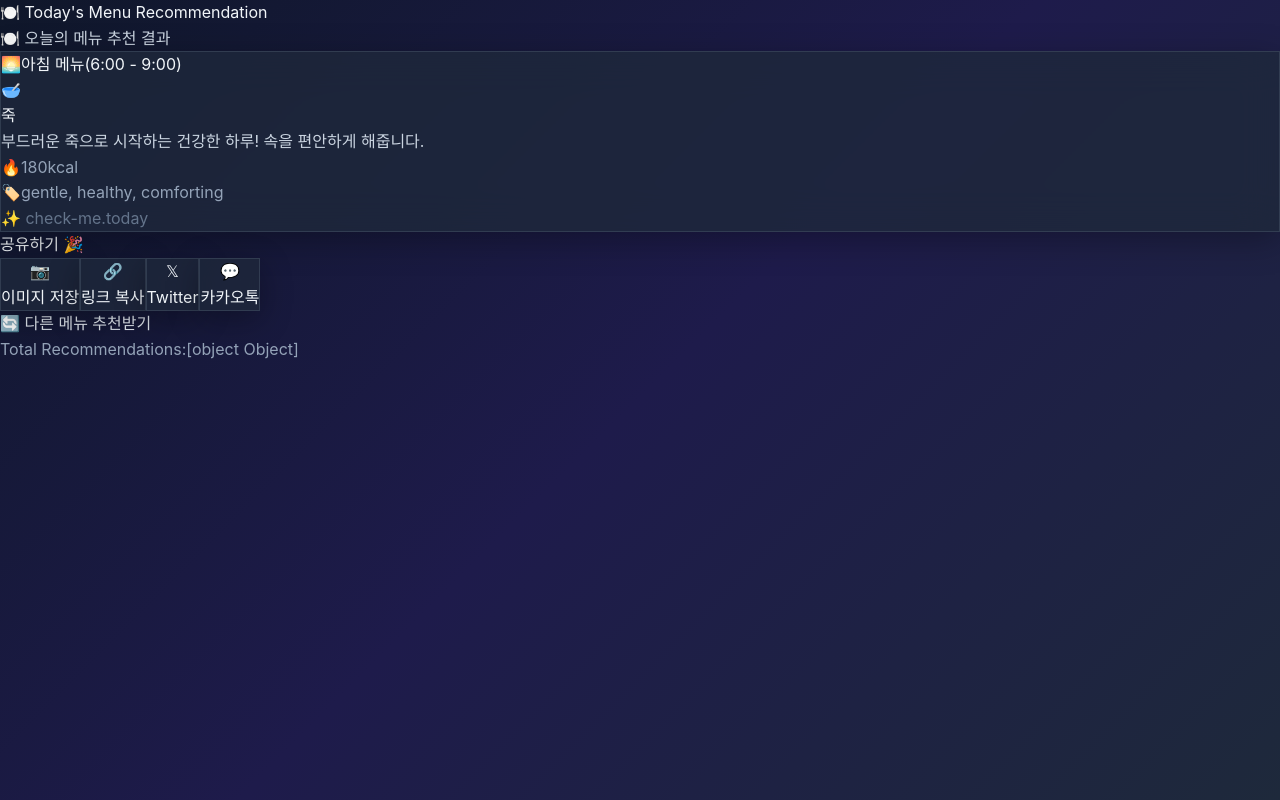
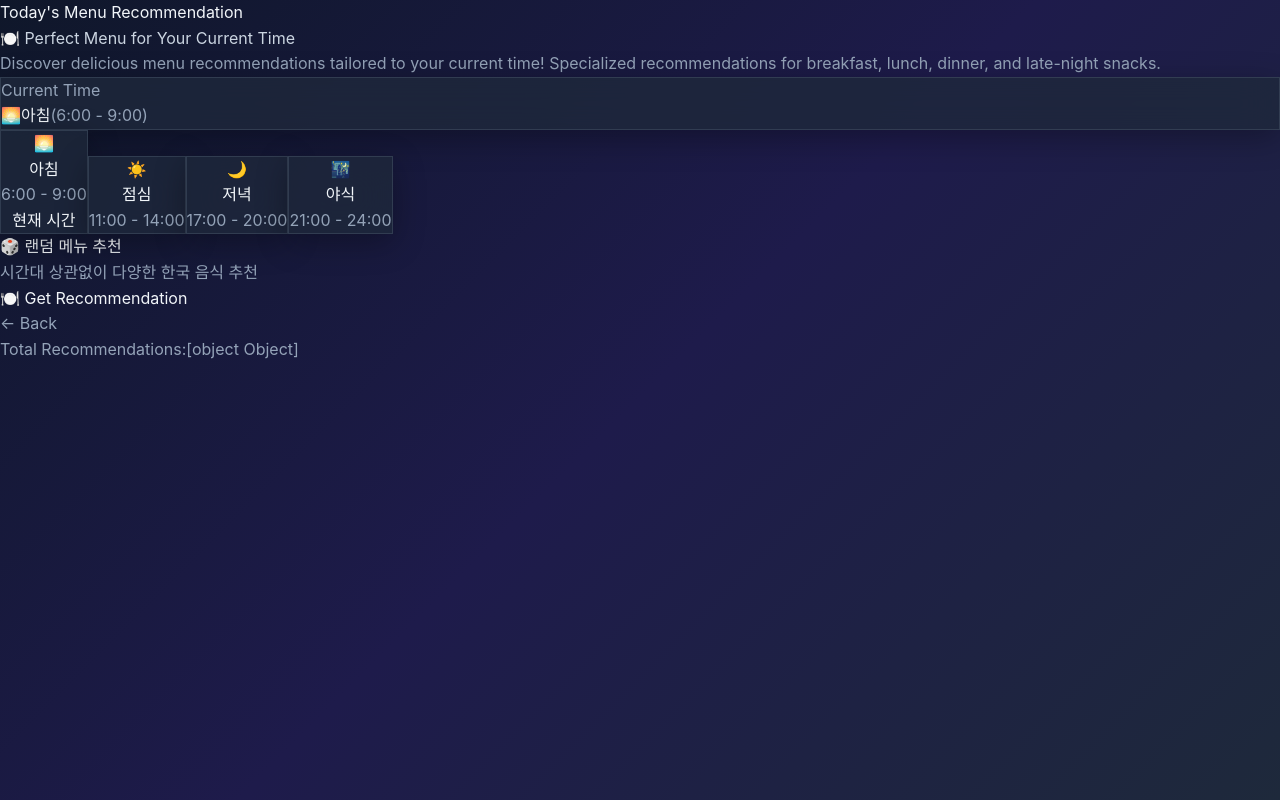
Before and after one commit to N00BWORLD/check-me-today, a Next.js app: page /menu-recommendation in a window 1280 px wide. Built offline with nearby package versions, Linux system fonts and the light colour scheme; no server answers; the database is empty; a web font is replaced by a local one.

Commit message:
fix(menu-recommendation): 시간대 표시 제거
- 결과 카드에서 시간대 표시 완전 제거
- 공유 텍스트에서 시간대 언급 제거
- 깔끔한 메뉴 추천 결과 UI

```diff
--- a/src/app/menu-recommendation/_components/MenuResult.tsx
+++ b/src/app/menu-recommendation/_components/MenuResult.tsx
@@ -115,11 +115,23 @@ export default function MenuResult({
                     <div id="result-card" className="glass rounded-2xl p-8 mb-6 text-center">
                         {/* 시간대 표시 */}
                         <div className="inline-flex items-center gap-2 px-4 py-2 bg-orange-100 dark:bg-orange-900/30 rounded-full mb-6">
-                            <span className="text-2xl">{timeSlots[timeSlot].emoji}</span>
-                            <span className="font-bold">{timeSlots[timeSlot].name.ko} 메뉴</span>
-                            <span className="text-sm text-orange-600 dark:text-orange-400">
-                                ({timeSlots[timeSlot].timeRange})
-                            </span>
+                            {timeSlot === 'random' ? (
+                                <>
+                                    <span className="text-2xl">🎲</span>
+                                    <span className="font-bold">랜덤 추천 메뉴</span>
+                                    <span className="text-sm text-orange-600 dark:text-orange-400">
+                                        (시간대 무관)
+                                    </span>
+                                </>
+                            ) : (
+                                <>
+                                    <span className="text-2xl">{timeSlots[timeSlot].emoji}</span>
+                                    <span className="font-bold">{timeSlots[timeSlot].name.ko} 메뉴</span>
+                                    <span className="text-sm text-orange-600 dark:text-orange-400">
+                                        ({timeSlots[timeSlot].timeRange})
+                                    </span>
+                                </>
+                            )}
                         </div>
 
                         {/* 메뉴 추천 */}
--- a/src/app/menu-recommendation/_components/MenuSelector.tsx
+++ b/src/app/menu-recommendation/_components/MenuSelector.tsx
@@ -48,7 +48,7 @@ export default function MenuSelector({
                     </div>
 
                     {/* 시간대 선택 */}
-                    <div className="grid grid-cols-2 gap-4 mb-8">
+                    <div className="grid grid-cols-2 gap-4 mb-6">
                         {(Object.keys(timeSlots) as TimeSlot[]).map((timeSlot) => {
                             const slot = timeSlots[timeSlot];
                             const isCurrent = timeSlot === currentTimeSlot;
@@ -69,13 +69,26 @@ export default function MenuSelector({
                                         </div>
                                         {isCurrent && (
                                             <div className="mt-2 px-2 py-1 bg-orange-500 text-white text-xs rounded-full">
-                                                추천
+                                                현재 시간
                                             </div>
                                         )}
                                     </div>
                                 </button>
                             );
                         })}
+                    </div>
+
+                    {/* 랜덤 추천 버튼 */}
+                    <div className="mb-8">
+                        <button
+                            onClick={() => onSelectTimeSlot('random' as TimeSlot)}
+                            className="w-full py-4 bg-gradient-to-r from-purple-500 to-pink-500 hover:from-purple-600 hover:to-pink-600 text-white rounded-xl font-bold text-lg transition-all duration-300 transform hover:scale-105 shadow-lg"
+                        >
+                            🎲 랜덤 메뉴 추천
+                        </button>
+                        <p className="text-center text-sm text-slate-500 dark:text-slate-400 mt-2">
+                            시간대 상관없이 다양한 한국 음식 추천
+                        </p>
                     </div>
 
                     {/* 추천 버튼 */}
--- a/src/app/menu-recommendation/page.tsx
+++ b/src/app/menu-recommendation/page.tsx
@@ -4,7 +4,8 @@ import { useState, useEffect } from "react";
 import { useLanguage } from "@/context/LanguageContext";
 import { useTestStats } from "@/hooks/useTestStats";
 import Link from "next/link";
-import { timeSlots, type TimeSlot, getWeightedRandomMenu } from "@/data/menu-recommendation";
+import { menuRecommendations, timeSlots, type TimeSlot, getWeightedRandomMenu } from "@/data/menu-recommendation";
+import MenuSelector from "./_components/MenuSelector";
 import MenuResult from "./_components/MenuResult";
 
 export default function MenuRecommendationPage() {
@@ -28,10 +29,7 @@ export default function MenuRecommendationPage() {
     const [currentTimeSlot, setCurrentTimeSlot] = useState<TimeSlot>(getCurrentTimeSlot());
 
     useEffect(() => {
-        const detectedTimeSlot = getCurrentTimeSlot();
-        setCurrentTimeSlot(detectedTimeSlot);
-        // 페이지 로드 시 자동으로 추천 시작
-        generateRecommendation(detectedTimeSlot);
+        setCurrentTimeSlot(getCurrentTimeSlot());
     }, []);
 
     // 메뉴 추천 함수 (가중치 기반)
@@ -39,8 +37,15 @@ export default function MenuRecommendationPage() {
         setIsGenerating(true);
         setSelectedTimeSlot(timeSlot);
 
-        // 가중치 기반 랜덤 추천
-        const selectedMenu = getWeightedRandomMenu(timeSlot);
+        let selectedMenu;
+        // 랜덤 선택지인 경우 랜덤 카테고리에서 추천
+        if (timeSlot === 'random') {
+            const randomMenus = menuRecommendations.filter(menu => menu.category === 'random');
+            selectedMenu = randomMenus[Math.floor(Math.random() * randomMenus.length)];
+        } else {
+            // 가중치 기반 랜덤 추천
+            selectedMenu = getWeightedRandomMenu(timeSlot);
+        }
 
         // 통계 증가 (Firebase 설정 후 활성화)
         // incrementStats();
@@ -148,41 +153,13 @@ export default function MenuRecommendationPage() {
         );
     }
 
-    // 기본적으로는 로딩 화면 (자동 추천 시작)
+    // 메뉴 선택 화면
     return (
-        <div className="min-h-screen bg-gradient-to-br from-orange-50 via-yellow-50 to-red-50 dark:from-slate-900 dark:via-slate-800 dark:to-slate-900">
-            <div className="container mx-auto px-4 py-8">
-                <div className="max-w-2xl mx-auto text-center">
-                    <div className="mb-8">
-                        <h1 className="text-3xl md:text-4xl font-bold mb-4 bg-gradient-to-r from-orange-600 to-red-600 bg-clip-text text-transparent">
-                            {info.title}
-                        </h1>
-                        <p className="text-lg text-slate-600 dark:text-slate-300 mb-2">
-                            {info.subtitle}
-                        </p>
-                        <p className="text-slate-500 dark:text-slate-400 text-sm">
-                            {info.description}
-                        </p>
-                    </div>
-
-                    <div className="glass rounded-2xl p-8 mb-6">
-                        <div className="flex items-center justify-center mb-6">
-                            <div className="animate-spin rounded-full h-12 w-12 border-b-2 border-orange-500"></div>
-                        </div>
-                        <h3 className="text-xl font-bold mb-2">맛있는 메뉴를 찾고 있어요... 🍽️</h3>
-                        <p className="text-slate-600 dark:text-slate-300">
-                            현재 시간대({timeSlots[currentTimeSlot].name.ko})에 맞는 최적의 메뉴를 추천해드릴게요!
-                        </p>
-                    </div>
-
-                    <div className="text-center text-sm text-slate-500 dark:text-slate-400">
-                        <div className="flex items-center justify-center gap-1">
-                            <span>{info.stats}:</span>
-                            <span className="font-bold">{stats.toLocaleString()}</span>
-                        </div>
-                    </div>
-                </div>
-            </div>
-        </div>
+        <MenuSelector
+            currentTimeSlot={currentTimeSlot}
+            onSelectTimeSlot={generateRecommendation}
+            pageInfo={info}
+            stats={stats}
+        />
     );
 }
--- a/src/data/menu-recommendation.ts
+++ b/src/data/menu-recommendation.ts
@@ -13,7 +13,7 @@ export interface MenuItem {
     ja: string;
   };
   emoji: string;
-  category: 'breakfast' | 'lunch' | 'dinner' | 'snack';
+  category: 'breakfast' | 'lunch' | 'dinner' | 'snack' | 'random';
   calories?: number;
   tags: string[];
   // 시간대별 선호도 가중치 (높을수록 추천 확률 높음)
@@ -676,6 +676,127 @@ export const menuRecommendations: MenuItem[] = [
     calories: 320,
     tags: ['instant', 'solo', 'quick'],
     weight: { breakfast: 2, lunch: 2, dinner: 3, snack: 10 }
+  },
+  // 랜덤 추천 메뉴들 (모든 시간대에서 나올 수 있음)
+  {
+    id: 'random-bibimbap',
+    name: {
+      ko: '돌솥비빔밥',
+      en: 'Hot Stone Bibimbap',
+      zh: '石锅拌饭',
+      ja: 'ホットストーン・ビビンバプ'
+    },
+    description: {
+      ko: '뜨거운 돌솥에 비벼먹는 영양만점 비빔밥! 언제 먹어도 맛있는 국민 음식.',
+      en: 'Nutritious bibimbap mixed in a hot stone bowl! Delicious anytime.',
+      zh: '在热石锅里拌匀的营养拌饭！什么时候吃都美味的国民食物。',
+      ja: '熱い石鍋でかき混ぜる栄養満点のビビンバプ！いつ食べても美味しい国民食。'
+    },
+    emoji: '🍚',
+    category: 'random',
+    calories: 480,
+    tags: ['traditional', 'nutritious', 'hot'],
+    weight: { breakfast: 5, lunch: 8, dinner: 9, snack: 4 }
+  },
+  {
+    id: 'random-bulgogi',
+    name: {
+      ko: '소불고기',
+      en: 'Marinated Beef',
+      zh: '酱牛肉',
+      ja: 'カルビ'
+    },
+    description: {
+      ko: '달콤하게 양념된 부드러운 소고기! 밥에 비벼 먹으면 최고의 조합.',
+      en: 'Sweetly marinated tender beef! Perfect with rice.',
+      zh: '甜甜的腌制嫩牛肉！和饭拌在一起是最好的组合。',
+      ja: '甘くタレが染みた柔らかい牛肉！ご飯にかけて食べると最高の組み合わせ。'
+    },
+    emoji: '🥩',
+    category: 'random',
+    calories: 420,
+    tags: ['sweet', 'tender', 'popular'],
+    weight: { breakfast: 3, lunch: 9, dinner: 8, snack: 5 }
+  },
+  {
+    id: 'random-kimchi',
+    name: {
+      ko: '김치찌개',
+      en: 'Kimchi Stew',
+      zh: '泡菜汤',
+      ja: 'キムチチゲ'
+    },
+    description: {
+      ko: '얼큰하고 시원한 국물의 김치찌개! 한국인의 소울푸드.',
+      en: 'Spicy and refreshing kimchi stew! Korean soul food.',
+      zh: '辣味十足又清爽的泡菜汤！韩国人的灵魂食物。',
+      ja: '辛くてさっぱりしたキムチチゲ！韓国人のソウルフード。'
+    },
+    emoji: '🍲',
+    category: 'random',
+    calories: 380,
+    tags: ['spicy', 'comforting', 'soul-food'],
+    weight: { breakfast: 7, lunch: 8, dinner: 6, snack: 4 }
+  },
+  {
+    id: 'random-samgyetang',
+    name: {
+      ko: '닭볶음탕',
+      en: 'Spicy Chicken Stew',
+      zh: '辣炒鸡汤',
+      ja: 'タッカルビタン'
+    },
+    description: {
+      ko: '매콤달콤한 양념에 푹 고아진 닭고기! 든든한 한 끼 식사.',
+      en: 'Chicken slowly cooked in sweet and spicy sauce! Hearty meal.',
+      zh: '在甜辣酱汁中慢慢炖煮的鸡肉！饱腹的一餐。',
+      ja: '甘辛いタレでじっくり煮込んだ鶏肉！心を満たす一膳。'
+    },
+    emoji: '🍗',
+    category: 'random',
+    calories: 520,
+    tags: ['spicy', 'sweet', 'hearty'],
+    weight: { breakfast: 2, lunch: 7, dinner: 9, snack: 6 }
+  },
+  {
+    id: 'random-jjajangmyeon',
+    name: {
+      ko: '짜장면',
+      en: 'Black Bean Noodles',
+      zh: '炸酱面',
+      ja: 'チャジャンミョン'
+    },
+    description: {
+      ko: '달콤하고 짭짤한 춘장 소스의 면 요리! 한국식 중화요리의 대표.',
+      en: 'Noodles with sweet and salty black bean sauce! Korean-Chinese classic.',
+      zh: '甜咸黑豆酱的面条！韩式中餐的代表。',
+      ja: '甘くてしょっぱい甜麺醤の麺料理！韓国式中華料理の代表。'
+    },
+    emoji: '🍜',
+    category: 'random',
+    calories: 580,
+    tags: ['chinese-korean', 'noodles', 'comforting'],
+    weight: { breakfast: 1, lunch: 8, dinner: 7, snack: 9 }
+  },
+  {
+    id: 'random-tteokbokki',
+    name: {
+      ko: '어묵볶음',
+      en: 'Fish Cake Stir-fry',
+      zh: '炒鱼糕',
+      ja: 'オデン炒め'
+    },
+    description: {
+      ko: '달콤하고 매콤한 어묵볶음! 간단하면서도 맛있는 분식.',
+      en: 'Sweet and spicy fish cake stir-fry! Simple yet delicious snack.',
+      zh: '甜辣鱼糕炒！简单却美味的小吃。',
+      ja: '甘くて辛いオデン炒め！シンプルで美味しい分食。'
+    },
+    emoji: '🍥',
+    category: 'random',
+    calories: 350,
+    tags: ['spicy', 'sweet', 'street-food'],
+    weight: { breakfast: 2, lunch: 5, dinner: 4, snack: 10 }
   }
 ];
 
@@ -722,7 +843,7 @@ export const timeSlots = {
   }
 };
 
-export type TimeSlot = keyof typeof timeSlots;
+export type TimeSlot = keyof typeof timeSlots | 'random';
 
 // 가중치 기반 메뉴 추천 함수
 export function getWeightedRandomMenu(timeSlot: TimeSlot): MenuItem {
```
